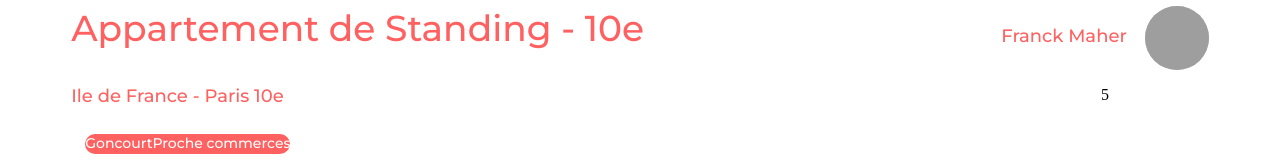
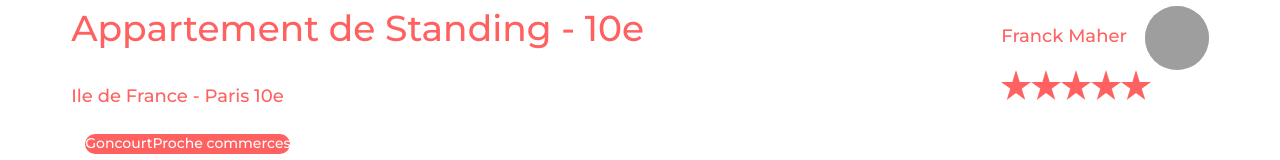
Before and after one commit to YannickMarsot/projet-7, a React (Create React App) app: page /Page/0979876d in a window 1280 px wide. Shown: the part 677-837 px from the top of the page. Built offline with nearby package versions, Linux system fonts and the light colour scheme; grey boxes are pictures that could not be loaded.

Commit message:
ajout components Rate

```diff
--- /dev/null
+++ b/src/Components/Rate.jsx
@@ -0,0 +1,29 @@
+import fullStar from '../Assets/Stars/fullStar.png'
+import emptyStar from '../Assets/Stars/emptyStar.png'
+
+function Rate({ score }) {
+  const stars = [1, 2, 3, 4, 5]
+  return (
+    <div className="rate-comp">
+      {stars.map((level) =>
+        score >= level ? (
+          <img
+            key={level.toString()}
+            className="star"
+            src={fullStar}
+            alt="rating star"
+          />
+        ) : (
+          <img
+            key={level.toString()}
+            className="star"
+            src={emptyStar}
+            alt="rating star"
+          />
+        )
+      )}
+    </div>
+  )
+}
+
+export default Rate
--- a/src/Pages/Page.jsx
+++ b/src/Pages/Page.jsx
@@ -4,6 +4,7 @@ import listAppart from '../Data/listAppart.json'
 import Slider from '../Components/Slider'
 import Equipements from '../Components/Equipements'
 import Collapsible from '../Components/Collapse'
+import Rate from '../Components/Rate'
 import '../Utils/Style/PageTempo.css'
 
 function Page() {
@@ -56,7 +57,7 @@ function Page() {
                 id="profilePic"
               />
             </div>
-            <div id="ratings">{chosenAppart.rating}</div>
+            <Rate id="ratings" score={chosenAppart.rating} />
           </div>
         </div>
         <div id="contents">
```
